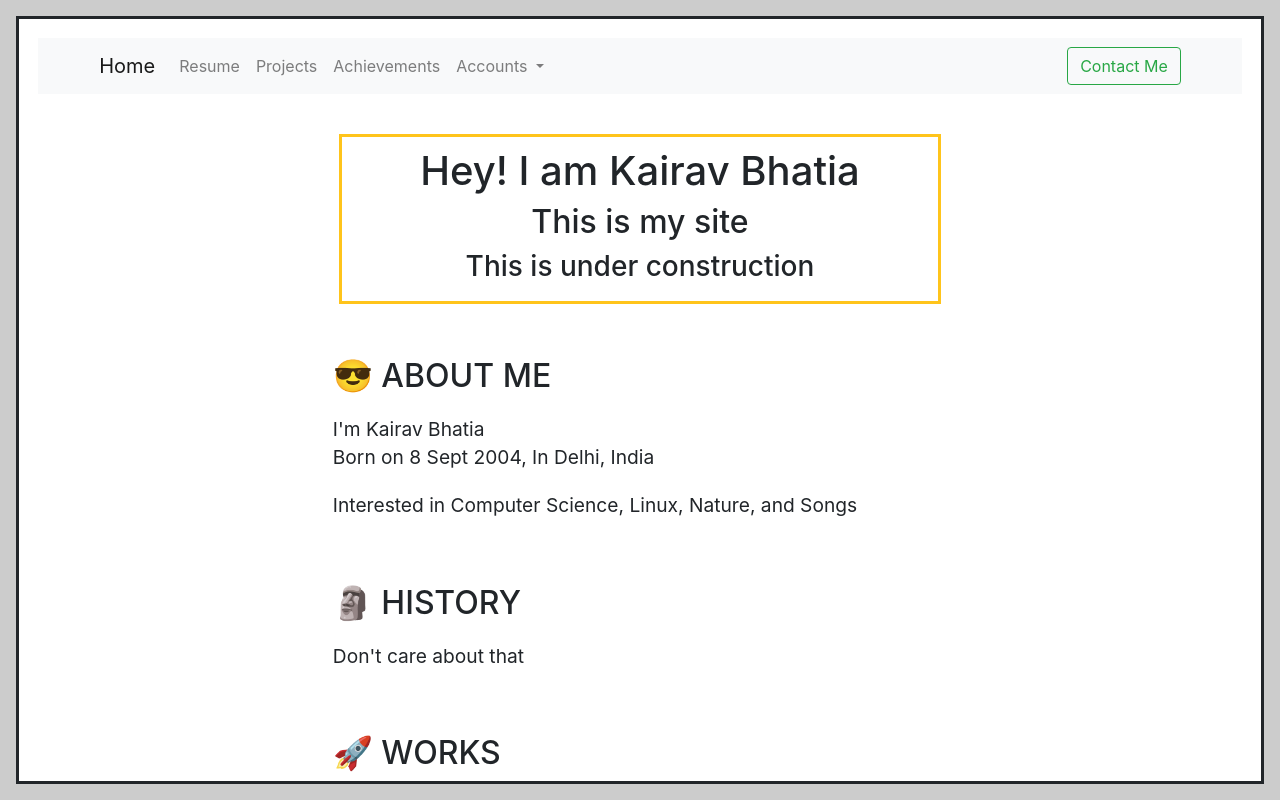
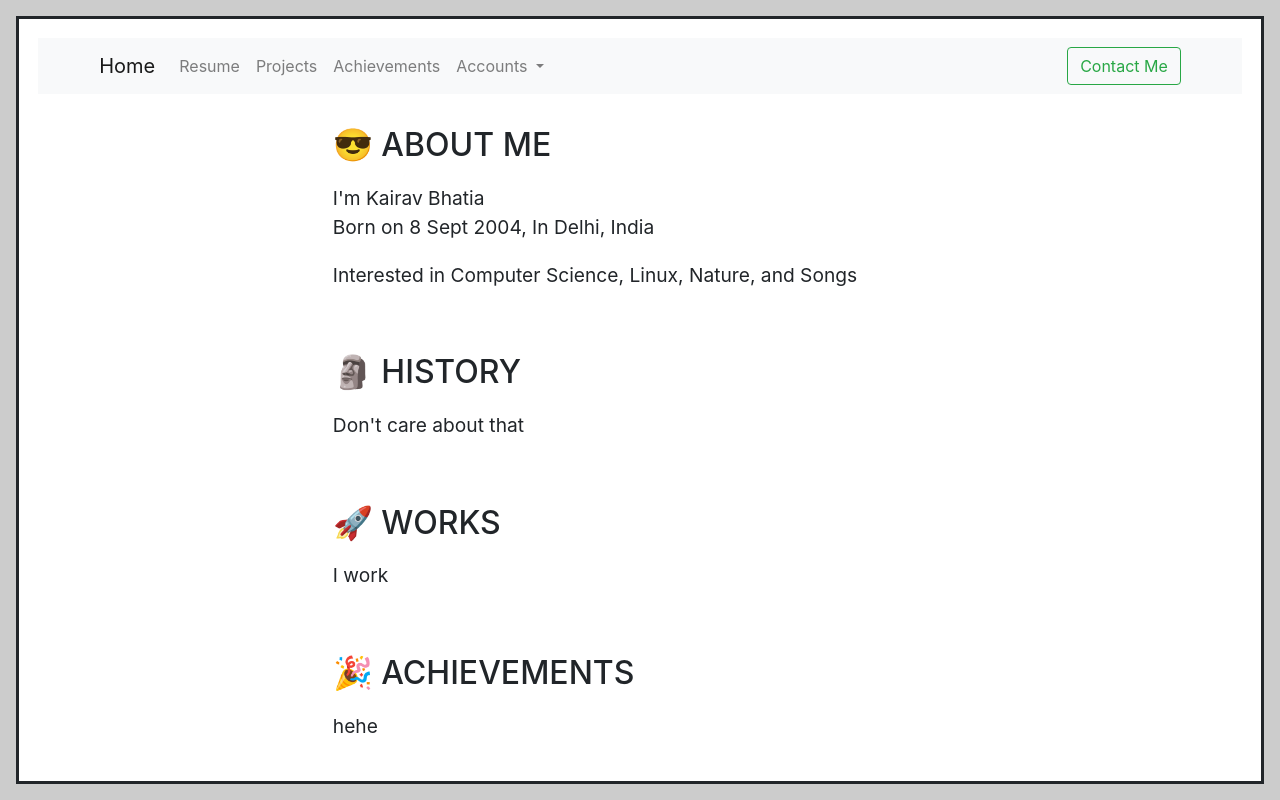
Before and after one commit to kairavb/kairav, a plain HTML site: page index.html in a window 1280 px wide. Drawn offline with nearby package versions, Linux system fonts and the light colour scheme.

Commit message:
removed under construction sign

```diff
--- a/css/style.css
+++ b/css/style.css
@@ -7,14 +7,6 @@
 body {
   background-color: #cccccc;
  }
-
-#start {
-  text-align: center;
-  margin: 5vh auto;
-  width: 50%;
-  border: 3px solid #ffc41b;
-  padding: 10px;
-}
 
 .container {
   display: flex;
--- a/index.html
+++ b/index.html
@@ -69,11 +69,6 @@
       </header>
 
         <main>
-        <section id="start">
-          <h1>Hey! I am Kairav Bhatia</h1>
-          <h2>This is my site<h2>
-          <h3>This is under construction<h3>
-        </section>
 
         <section class="heading">
           <h2>😎 ABOUT ME</h2>
```
